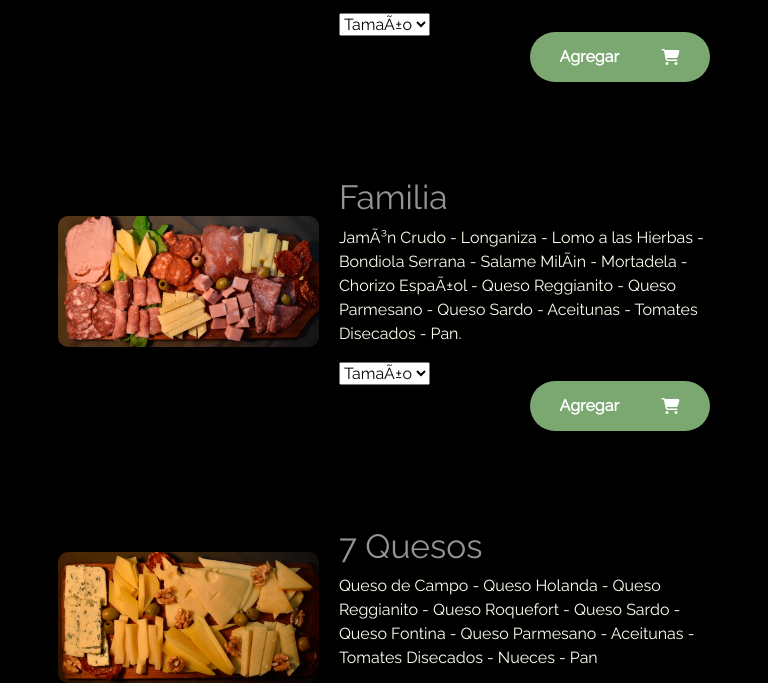
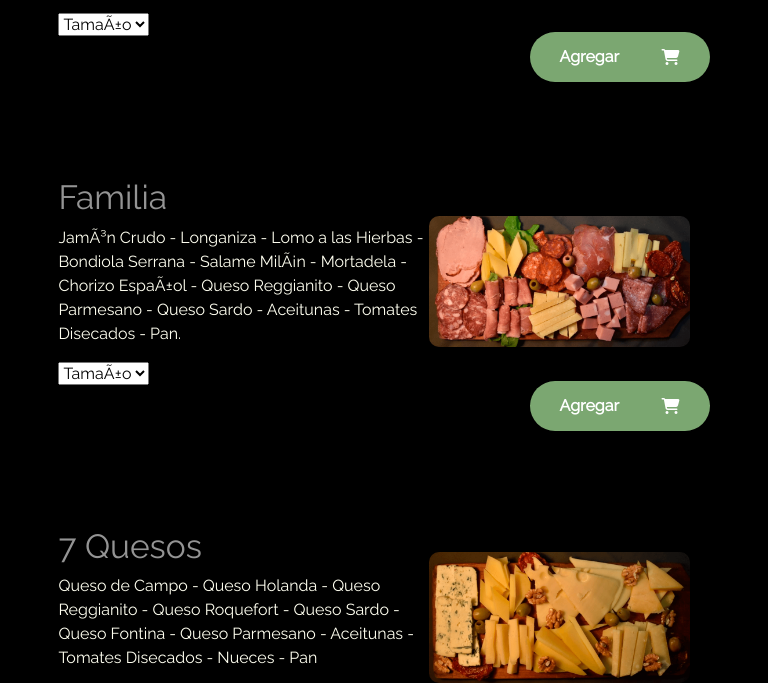
Before and after one commit to lucassaguirre/trentopicadas, a website: page tienda - copia.html in a window 768 px wide. Shown: the part 866-1549 px from the top of the page. Drawn offline with nearby package versions, Linux system fonts and the light colour scheme.

Commit message:
Se Modificó tamaño de tienda

```diff
--- a/scss/_tablet.scss
+++ b/scss/_tablet.scss
@@ -38,4 +38,18 @@
       .sucursal__mapa__link{
         display: inline-block;
       }
+      .picada {
+        border-radius: 15px;
+        display: flex;
+        flex-direction: row-reverse;
+        padding: 20px;
+        align-items: center;
+        position: relative;
+        margin-bottom: 100px; }
+
+        .picada__img {
+          width: $width/2;
+          margin-right: 20px;
+          border-radius: 10px;
+          display: inline-block; }
   }
```
Also changed, not shown: css/estilos.css.
